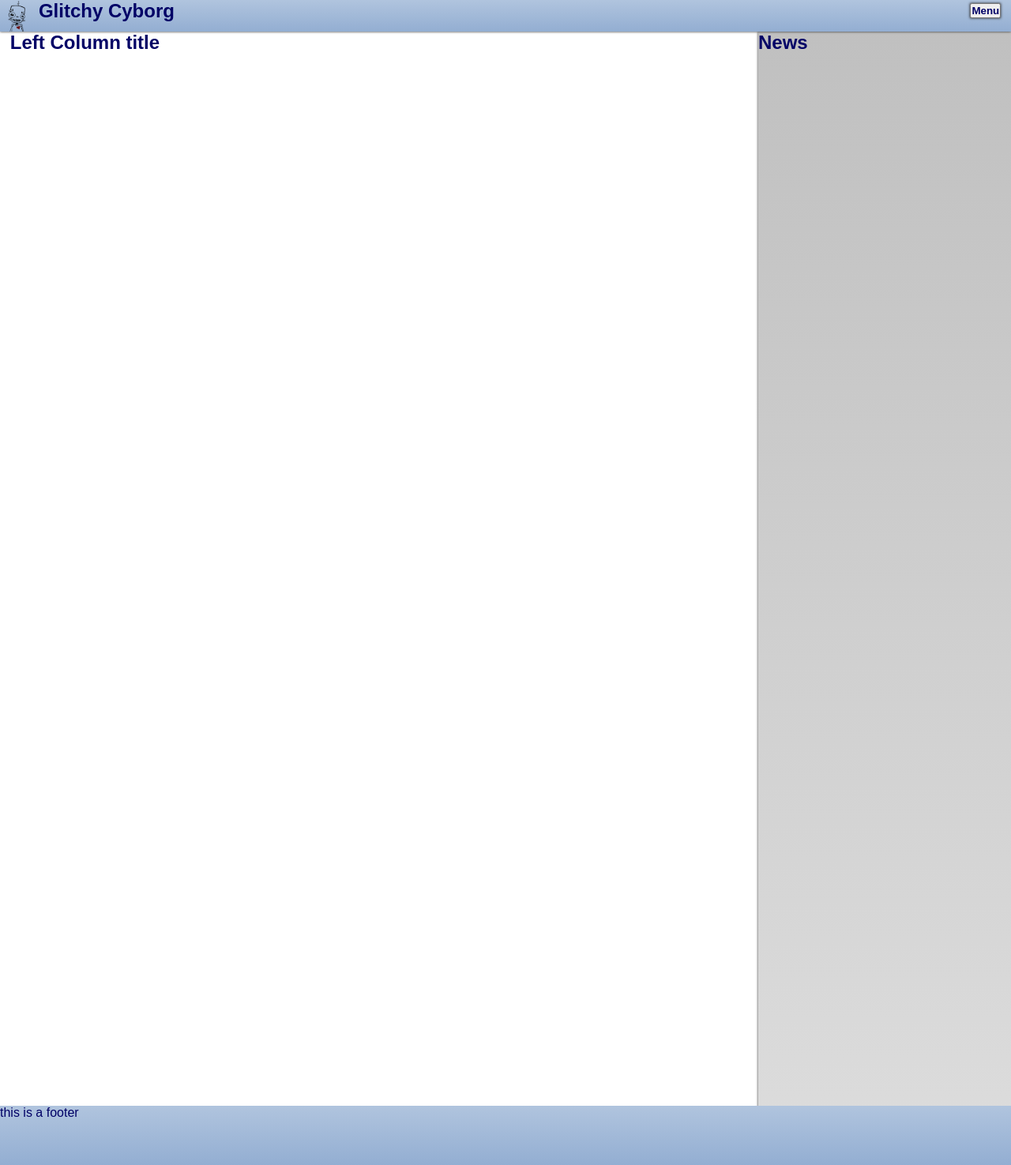
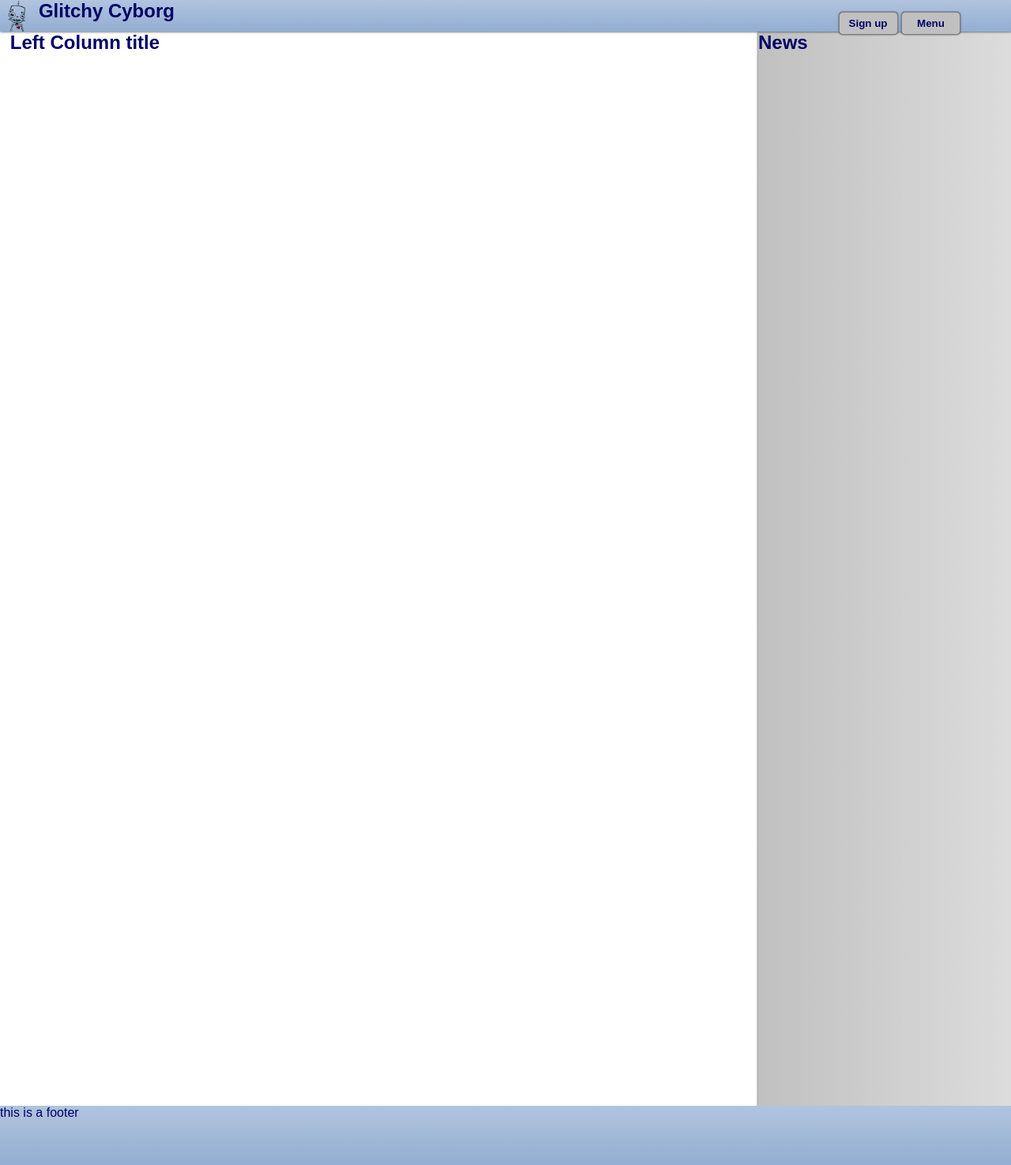
Before and after one commit to dpgraham4401/glitchycyborg, a PHP site: page / in a window 1280 px wide. Shown: the whole page at 79% size. Run offline with PHP 8.4, Linux system fonts and the light colour scheme.

Commit message:
base webpage 9/18/20

```diff
--- a/Assets/CSS/gc_base.css
+++ b/Assets/CSS/gc_base.css
@@ -16,16 +16,34 @@ html, body {
     width: 100%;
     position: fixed;
     display: flex;
+    align-content: center;
     z-index: 1;
     background-color: Gainsboro;
     background-image: linear-gradient(LightSteelBlue, #93aed2);
     box-shadow: 0px 0px 3px #222222;
 }
 
+.menu-content {
+    display: inline-block;
+    text-align: left;
+    height: 100%;
+    vertical-align: bottom;
+}
+
 .menu-content img {
     flex-shrink: 0;
     height: 100%;
     width: 100%;
+}
+
+#nav {
+    /*display: flex;*/
+    justify-content: space-between;
+}
+
+.nav_content {
+  position: relative;
+  display: inline-block;
 }
 
 #left_text {
@@ -53,22 +71,48 @@ a:hover {
     color:DimGray;
 }
 
-.menu-content {
-    display: inline-block;
-    text-align: left;
-    height: 100%;
-    vertical-align: middle;
-}
-
 #main {
     overflow: auto;
     display: flex;
 }
 
-#menu ul li{
-    display: inline-block;
-    text-align: right;
+/* menu Dropdown Button */
+.btn {
+  margin-top: 20%;
+  width: 75px;
+  font-weight: bold;
+  box-shadow: 0px 0px 2px #222222;
+  background-color: Silver;
+  border: 1px solid gray;
+  padding: 8% 8%;
+  border-radius: 5px;
+  transition-duration: .4s;
 }
+
+
+.btn:hover {
+    background-color: Gainsboro;
+}
+
+.dropdown-content {
+  display: none;
+  position: absolute;
+  background-color: #f1f1f1;
+  min-width: 40px;
+  box-shadow: 0px 8px 16px 0px rgba(0,0,0,0.2);
+  z-index: 1;
+}
+
+.dropdown-content a {
+  color: black;
+  padding: 12px 16px;
+  text-decoration: none;
+  display: block;
+}
+
+.dropdown-content a:hover {background-color: #ddd}
+
+.show {display:block;}
 /* End base style */
 
 /* Begin mobile viewport style */
@@ -87,7 +131,7 @@ a:hover {
 
     #nav {
         text-align: right;
-        margin-right: 1%;
+        margin-right: 5%;
         margin-top: 1%;
     }
 
@@ -136,8 +180,8 @@ a:hover {
 
     #nav {
         text-align: right;
-        margin-right: 1%;
-        vertical-align: middle;
+        margin-right: 5%;
+
 
     }
 
@@ -161,7 +205,7 @@ a:hover {
         height: 100%;
         width: 25%;
         background-color: Gainsboro;
-        background-image: linear-gradient(to top, Gainsboro, Silver);
+        background-image: linear-gradient(to left, Gainsboro, Silver);
         box-shadow: 0px 0px 3px #222222;
         overflow: auto;
         min-height: 1400px;
@@ -191,39 +235,3 @@ legend {
     padding: 10px 20px;
     text-align: left;
 }
-
-/* menu Dropdown Button */
-.dropbtn {
-  margin-top: 10%;
-  font-weight: bold;
-  box-shadow: 0px 0px 3px #222222
-}
-
-.dropdown {
-  position: relative;
-  display: inline-block;
-}
-
-/* Dropdown Content (Hidden by Default) */
-.dropdown-content {
-  display: none;
-  position: absolute;
-  background-color: #f1f1f1;
-  min-width: 20px;
-  box-shadow: 0px 8px 16px 0px rgba(0,0,0,0.2);
-  z-index: 1;
-}
-
-/* Links inside the dropdown */
-.dropdown-content a {
-  color: black;
-  padding: 12px 16px;
-  text-decoration: none;
-  display: block;
-}
-
-/* Change color of dropdown links on hover */
-.dropdown-content a:hover {background-color: #ddd}
-
-/* Show the dropdown menu (use JS to add this class to the .dropdown-content container when the user clicks on the dropdown button) */
-.show {display:block;}
--- a/Assets/JS/menudrop.js
+++ b/Assets/JS/menudrop.js
@@ -6,7 +6,7 @@ function menudrop() {
 
 // Close the dropdown menu if the user clicks outside of it
 window.onclick = function(event) {
-  if (!event.target.matches('.dropbtn')) {
+  if (!event.target.matches('#dropbtn')) {
     var dropdowns = document.getElementsByClassName("dropdown-content");
     var i;
     for (i = 0; i < dropdowns.length; i++) {
--- a/index.html
+++ b/index.html
@@ -26,14 +26,19 @@
             </div>
         </div>
         <div id="nav" class="menu-content">
-            <div class="dropdown">
+            <div class="nav_content">
+                <a href="registration.html">
+                    <button class="btn">Sign up</button>
+                </a>
+            </div>
+            <div class="nav_content">
                 <script type="text/javascript" src="Assets/JS/menudrop.js"></script>
-                <button onclick="menudrop()" class="dropbtn">Menu</button>
+                    <button onclick="menudrop()" class="btn" id="dropbtn">Menu</button>
                 <div id="myDropdown" class="dropdown-content">
-                <a hhref="index.html"> Home </a>
-                <a href="registration.html"> Sign Up </a>
-                <a ref="Tech_Specs.html"> Tech Specs </a>
-                <a href="#Comment"> Leave Feedback</a>
+                    <a hhref="index.html"> Home </a>
+                    <a href="registration.html"> Sign Up </a>
+                    <a ref="Tech_Specs.html"> Tech Specs </a>
+                    <a href="#Comment"> Leave Feedback</a>
                 </div>
             </div>
         </div>
```
